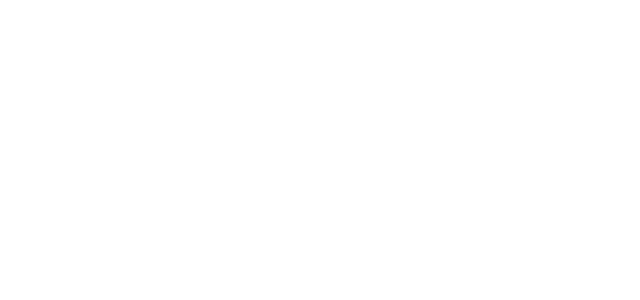
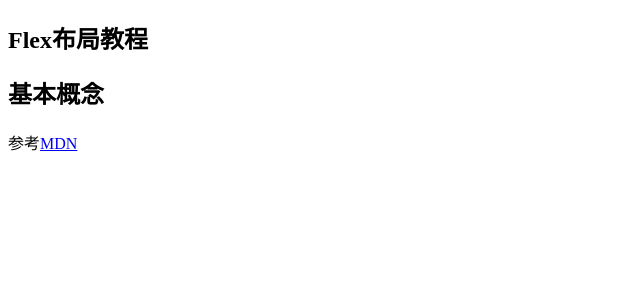
Before and after one commit to asurance/flex-tutorial, a Next.js app: page /blogs/flexTutorial in a window 1280 px wide. Shown: the top 300 px of the page, without its empty margins (0-640 px from the left). Built offline with nearby package versions, Linux system fonts and the light colour scheme.

Commit message:
feat(flex): 添加基本内容

```diff
--- a/components/Layout.tsx
+++ b/components/Layout.tsx
@@ -16,24 +16,10 @@
             <meta charSet="utf-8" />
             <meta name="viewport" content="initial-scale=1.0, width=device-width" />
         </Head>
-        <header>
-
-        </header>
         <main>
-            <section>
-
-            </section>
-            <section>
-                {children}
-            </section>
-            <section>
-
-            </section>
+            {children}
         </main>
-        <footer>
-
-        </footer>
-    </div>)
+    </div >)
 }
 
 export default Layout
--- a/pages/blogs/flexTutorial.tsx
+++ b/pages/blogs/flexTutorial.tsx
@@ -1,9 +1,15 @@
-import React from 'react'
+import React, { ReactElement } from 'react'
 import Layout from '../../components/Layout'
 
-const FlexTutorial = (): JSX.Element => {
+const FlexTutorial = (): ReactElement => {
     return <Layout title="Flex布局教程">
-
+        <article>
+            <header><h1>Flex布局教程</h1></header>
+            <section>
+                <header><h2>基本概念</h2></header>
+            </section>
+            <footer>参考<a href="https://developer.mozilla.org/zh-CN/docs/Web/CSS/CSS_Flexible_Box_Layout">MDN</a></footer>
+        </article>
     </Layout>
 }
 
```
